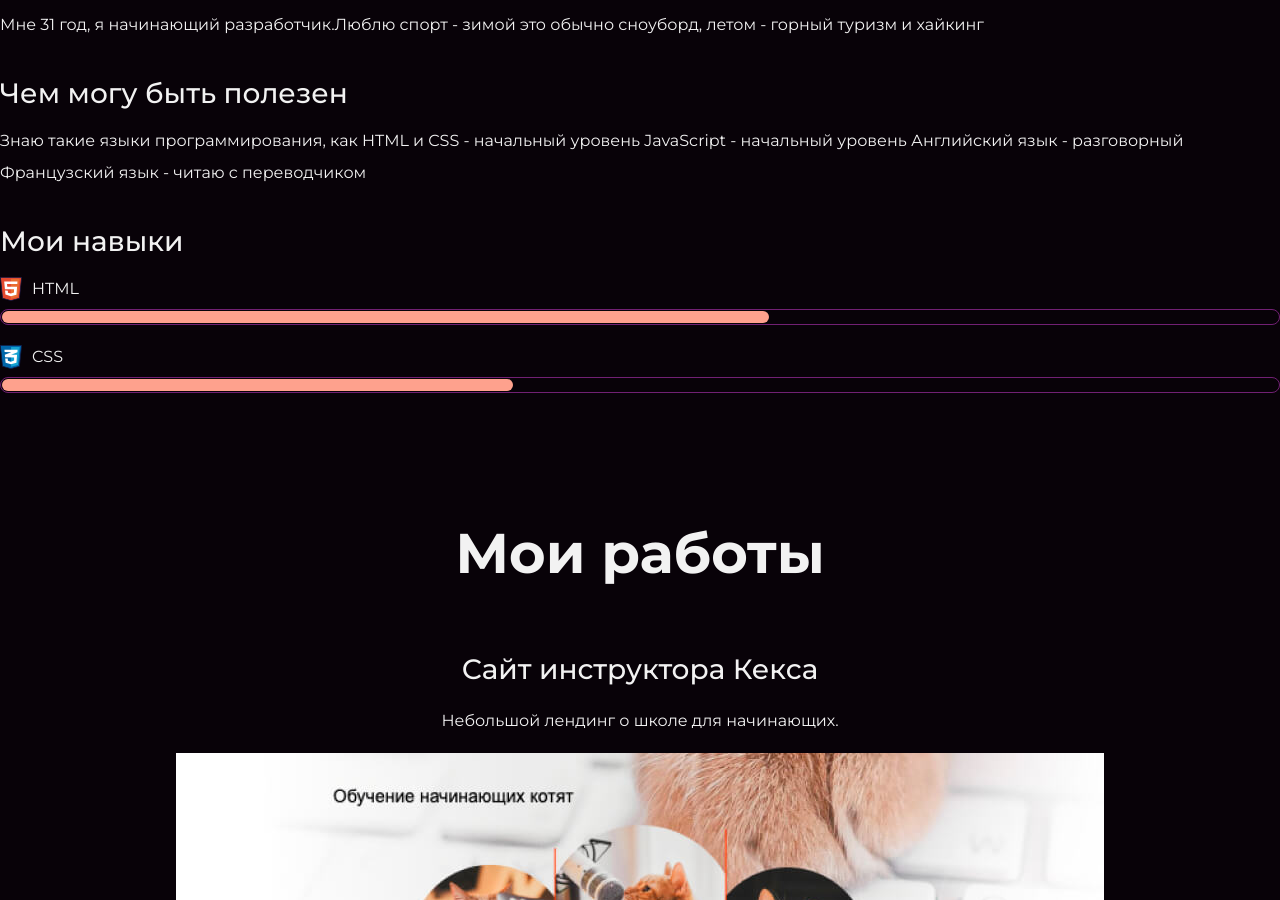
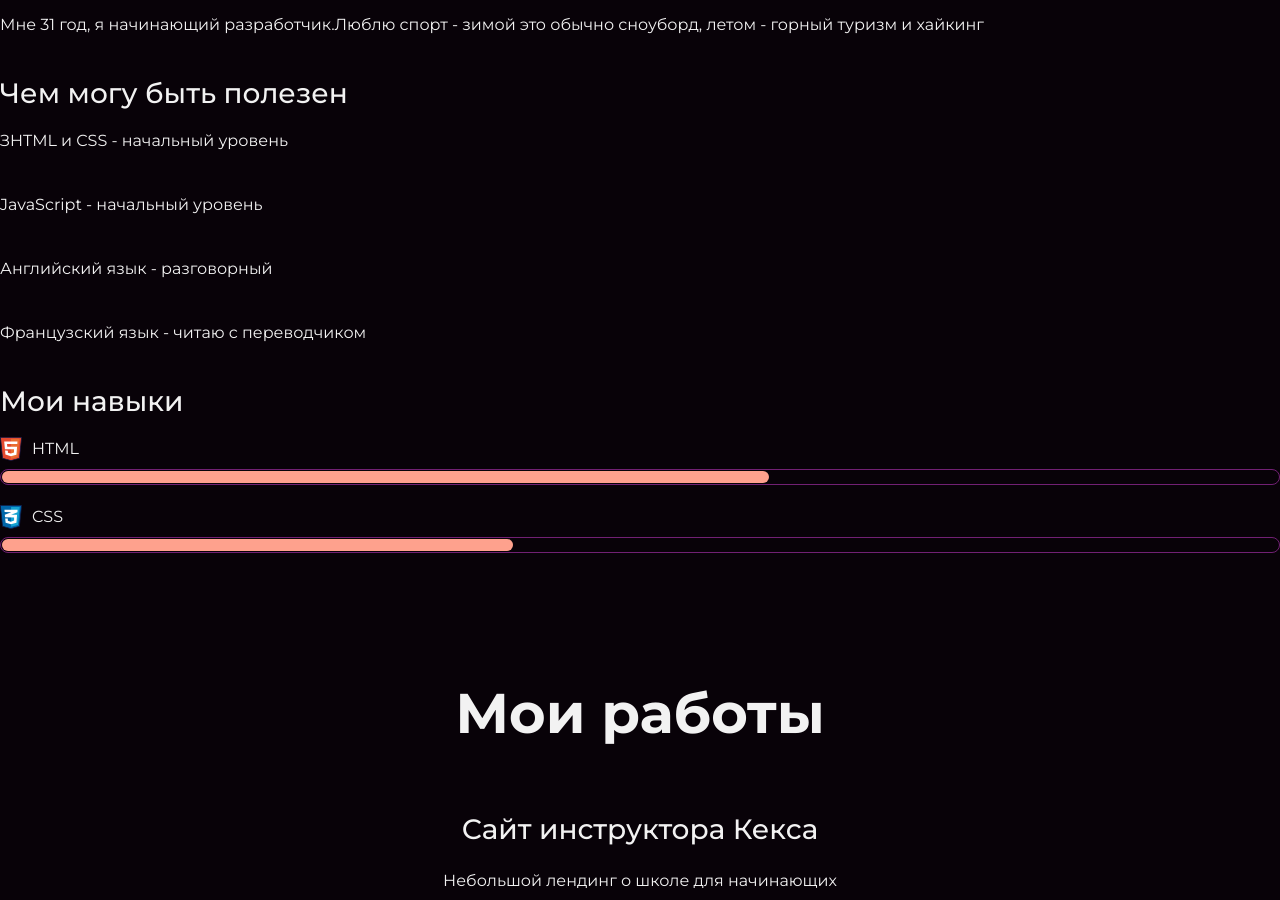
Before and after one commit to BorisMokhrakov/borismokhrakov.github.io, a plain HTML site: page index.html in a window 1280 px wide. Shown: the part 1490-2390 px from the top of the page. Drawn offline with Linux system fonts and the light colour scheme.

Commit message:
поправил верстку "о себе"

```diff
--- a/index.html
+++ b/index.html
@@ -36,10 +36,10 @@
 </div>
 <div>
 	  <h3>Чем могу быть полезен</h3>
-      <p>Знаю такие языки программирования, как HTML и CSS - начальный уровень
-	  JavaScript - начальный уровень
-	  Английский язык - разговорный
-	  Французский язык - читаю с переводчиком</p>
+	<p>ЗHTML и CSS - начальный уровень </p>
+	<p>JavaScript - начальный уровень</p>
+	<p>Английский язык - разговорный </p>
+	<p>Французский язык - читаю с переводчиком</p>
 	  </div>
 
 	<div class="skills">
@@ -58,7 +58,7 @@
 	  </div>
 <figure class="project-image">
       <h3>Сайт инструктора Кекса</h3>
-	        <p>Небольшой лендинг о школе для начинающих.</p>
+	        <p>Небольшой лендинг о школе для начинающих</p>
 
   <img src="files/project.jpg" width="928" height="536" alt="Cайт инструктора Кекса">
   <p> <a class="button" href="source/project/index.html">Открыть страницу</a> </p>
```
